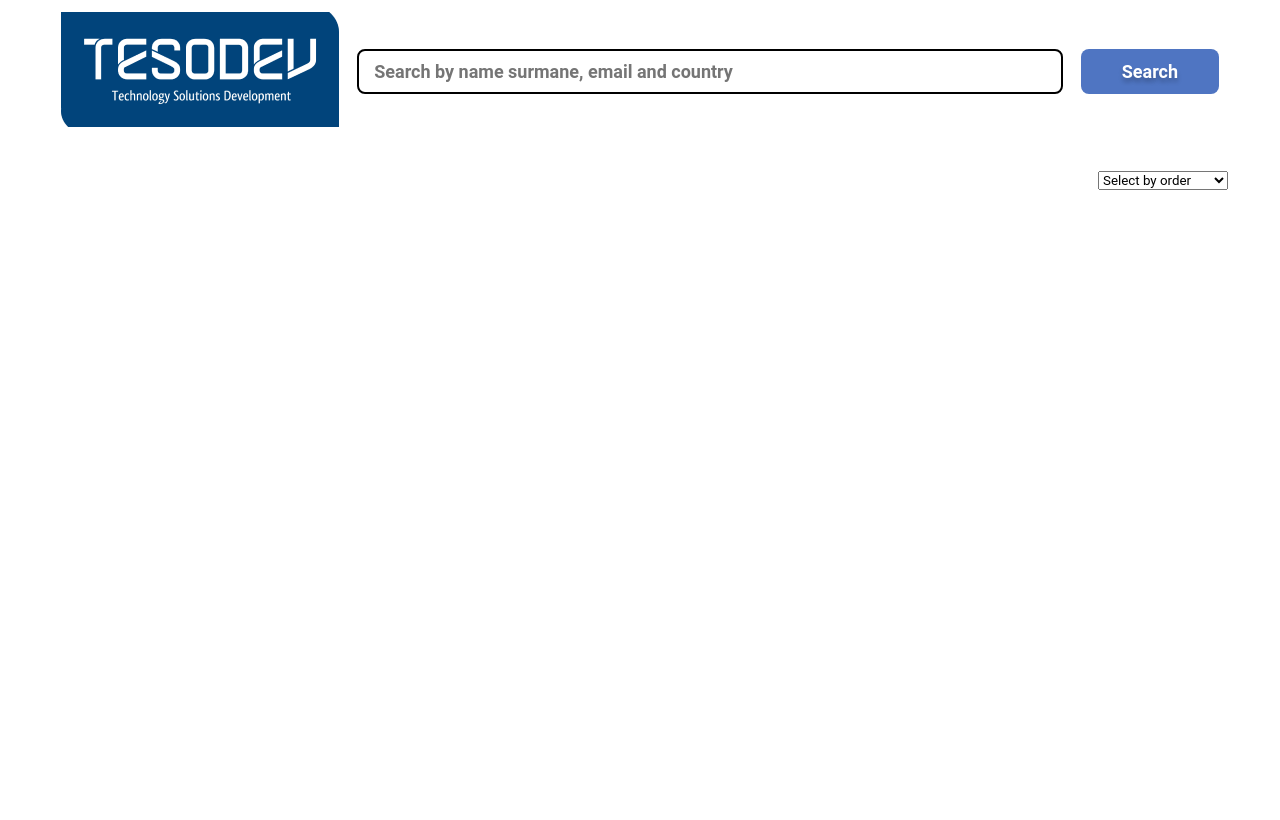
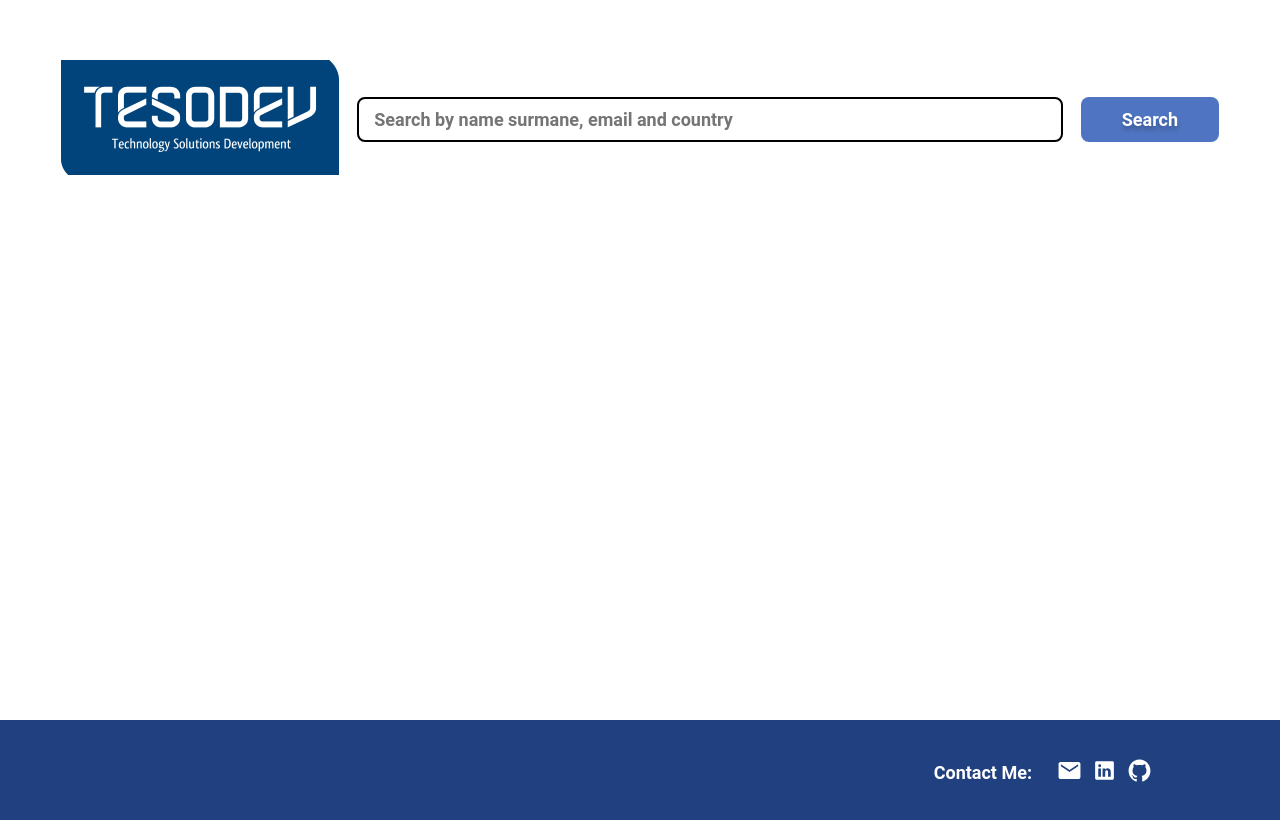
Before and after one commit to nurgnc/Search-Engine, a React (Create React App) app: page /results in a window 1280 px wide. Shown: the top 820 px of the page. Built offline with nearby package versions, Linux system fonts and the light colour scheme.

Commit message:
add favicon, footer and css editing

```diff
--- a/public/index.html
+++ b/public/index.html
@@ -3,13 +3,16 @@
   <head>
     <meta charset="utf-8" />
     <link rel="icon" href="%PUBLIC_URL%/favicon.ico" />
+    <link rel="stylesheet" href=
+    "https://cdnjs.cloudflare.com/ajax/libs/font-awesome/5.15.3/css/all.css">
+    </link>
     <meta name="viewport" content="width=device-width, initial-scale=1" />
     <meta name="theme-color" content="#000000" />
     <meta
       name="description"
       content="Web site created using create-react-app"
     />
-    <link rel="apple-touch-icon" href="%PUBLIC_URL%/logo192.png" />
+    <link rel="apple-touch-icon" href="%PUBLIC_URL%/search100.png" />
     <link rel="manifest" href="%PUBLIC_URL%/manifest.json" />
     <title>Search Engine</title>
   </head>
--- a/src/App.js
+++ b/src/App.js
@@ -6,6 +6,8 @@ import { Routes, Route } from "react-router-dom";
 import MainContextProvider from "./contexts/MainContextProvider";
 //pages
 import { Home, Results } from "./pages";
+// component
+import { Footer } from "./components";
 
 function App() {
   return (
@@ -15,6 +17,7 @@ function App() {
         <Route path={"/"} element={<Home />} />
         <Route path={"/results"} element={<Results />} />
       </Routes>
+      <Footer />
     </MainContextProvider>
   );
 }
--- a/src/components/Pagination.jsx
+++ b/src/components/Pagination.jsx
@@ -2,7 +2,7 @@ import React, { useContext } from "react";
 // context
 import { MainContext } from "../contexts/MainContextProvider";
 // css
-import { Flex } from "../styles/baseStyles";
+import { Flex, Margin } from "../styles/baseStyles";
 import { Paginate, PageButton } from "../styles/Pagination";
 
 function Pagination() {
@@ -28,7 +28,9 @@ function Pagination() {
             Previous
           </PageButton>
         </li>
-        {pageNumbers.map((number, index) => {
+        {pageNumbers
+          .slice(currentPage - 1, currentPage + 2)
+          .map((number, index) => {
             return (
               <li key={number}>
                 <PageButton
@@ -41,6 +43,22 @@ function Pagination() {
               </li>
             );
           })}
+
+        {currentPage !== totalPageNumber && currentPage < totalPageNumber - 2 && (
+          <>
+            <Margin mr="0.5rem" ml="0.5rem">
+              ...
+            </Margin>
+            <PageButton
+              type="button"
+              active={currentPage === totalPageNumber ? "active" : ""}
+              onClick={() => paginate(totalPageNumber)}
+            >
+              {totalPageNumber}
+            </PageButton>
+          </>
+        )}
+
         <li>
           <PageButton
             disabled={currentPage === totalPageNumber}
--- /dev/null
+++ b/src/components/base/Footer.js
@@ -0,0 +1,22 @@
+// icons
+import { IoMdMail, IoLogoLinkedin, IoLogoGithub } from "react-icons/io";
+import { FooterStyled } from "../../styles/Footer.styled";
+
+function Footer() {
+  return (
+    <FooterStyled>
+      <h6>Contact Me: </h6>
+      <a href="mailto: gencbedriyenur@gmail.com">
+        <IoMdMail size={25} />
+      </a>
+      <a href="https://www.linkedin.com/in/nurgnc/">
+        <IoLogoLinkedin size={25} />
+      </a>
+      <a href="https://github.com/nurgnc">
+        <IoLogoGithub size={25} />
+      </a>
+    </FooterStyled>
+  );
+}
+
+export default Footer;
--- a/src/components/index.js
+++ b/src/components/index.js
@@ -1,5 +1,6 @@
 import Button from "./Button";
+import Footer from "./base/Footer";
 import Input from "./Input";
 import UserCard from "./UserCard";
 
-export { Button, Input, UserCard };
+export { Button, Footer, Input, UserCard };
--- a/src/pages/Home.jsx
+++ b/src/pages/Home.jsx
@@ -19,7 +19,7 @@ function Home() {
   const { search, searchResult } = useContext(MainContext);
 
   return (
-    <Container>
+    <Container height="90vh">
       <Flex flexDirection="column" align="center" justify="center">
         <MarginVertical>
           <img src={logo} alt="logo" />
--- a/src/pages/Results.jsx
+++ b/src/pages/Results.jsx
@@ -10,6 +10,7 @@ import Pagination from "../components/Pagination";
 import logo from "../assets/logo.png";
 // css
 import { Container, Flex, Margin, MarginVertical } from "../styles/baseStyles";
+import { Select } from "../styles/Select.styled";
 
 function Results() {
   const { search, searchResult, currentPage, usersPerPage, totalUsers } =
@@ -50,8 +51,8 @@ function Results() {
   }, [searchResult]);
 
   return (
-    <Container>
-      <Margin mb="2.5rem">
+    <Container height="90vh">
+      <Margin mb="2.5rem" mt="3rem">
         <Flex flexDirection="row" align="center" justify="space-around">
           <Link to="/">
             <img src={logo} alt="logo" />
@@ -62,15 +63,19 @@ function Results() {
           </Link>
         </Flex>
       </Margin>
+      {search && (
         <Flex flexDirection="row" align="center" justify="flex-end">
+          <Select>
             <select name="Order By" onChange={(e) => setSelect(e.target.value)}>
-          <option value="none">Select by order</option>
+              <option value="none">&#8645; Order</option>
               <option value="name-asc">Name ascending</option>
               <option value="name-desc">Name descending</option>
               <option value="year-asc">Year ascending</option>
               <option value="year-desc">Year descending</option>
             </select>
+          </Select>
         </Flex>
+      )}
       <MarginVertical>
         {resultData
           .slice(indexOfFirstUser, indexOfLastUser)
--- /dev/null
+++ b/src/styles/Footer.styled.js
@@ -0,0 +1,21 @@
+import styled from "styled-components";
+
+export const FooterStyled = styled.footer`
+  width: 100%;
+  bottom: 0;
+  display: flex;
+  align-items: center;
+  justify-content: flex-end;
+  padding: 0 8rem;
+  background-color: rgba(32, 64, 128, 1);
+  color: #fff;
+  & > h6 {
+    font-size: 18px;
+    font-weight: 600;
+    margin-right: 15px;
+  }
+  & > a {
+    color: #fff;
+    margin-left: 10px;
+  }
+`;
--- /dev/null
+++ b/src/styles/Select.styled.js
@@ -0,0 +1,31 @@
+import styled from "styled-components";
+
+export const Select = styled.div`
+  position: relative;
+  display: flex;
+  // width: 10em;
+  height: 2em;
+  border-radius: 0.25em;
+  overflow: hidden;
+  & select {
+    appearance: none;
+    outline: 0;
+    border: 0;
+    box-shadow: none;
+    flex: 1;
+    padding: 0 1em;
+    color: #484848;
+    background-color: #fff;
+    cursor: pointer;
+    font-style: normal;
+    font-weight: 700;
+    font-size: 18px;
+    line-height: 21px;
+    &:focus-visible,
+    &:focus {
+      background: #c4c4c4;
+      border-radius: 4px;
+      color: #fff;
+    }
+  }
+`;
--- a/src/styles/UserCard.styled.js
+++ b/src/styles/UserCard.styled.js
@@ -1,13 +1,4 @@
 import styled from "styled-components";
-
-export const UserContent = styled.div`
-  padding: 15px 15px;
-  border-bottom: 1px solid gray;
-  &:hover {
-    background: #c4c4c4;
-    border-radius: 4px;
-  }
-`;
 
 export const BoldText = styled.span`
   font-family: "Roboto";
@@ -26,3 +17,15 @@ export const SmallText = styled.span`
   line-height: 14px;
   color: rgba(104, 104, 104, 1);
 `;
+
+export const UserContent = styled.div`
+  padding: 15px 15px;
+  border-bottom: 1px solid gray;
+  &:hover {
+    background: #c4c4c4;
+    border-radius: 4px;
+    &:hover ${SmallText} {
+      color: #fff;
+    }
+  }
+`;
```
Also changed, not shown: public/manifest.json, public/search100.png (added), 1 other file (tests, documents, lock files or other folders). Lines whose indentation alone changed are shown as unchanged.
